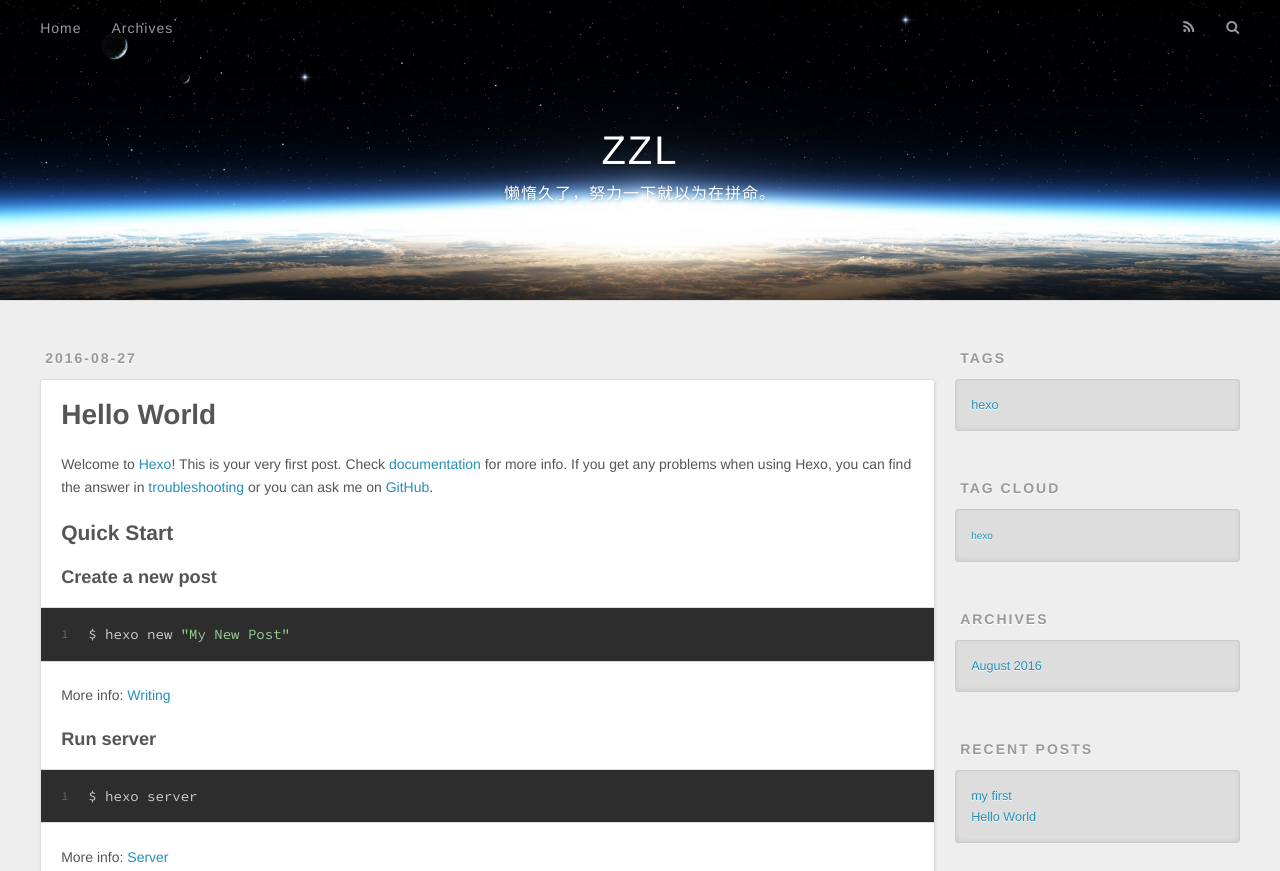
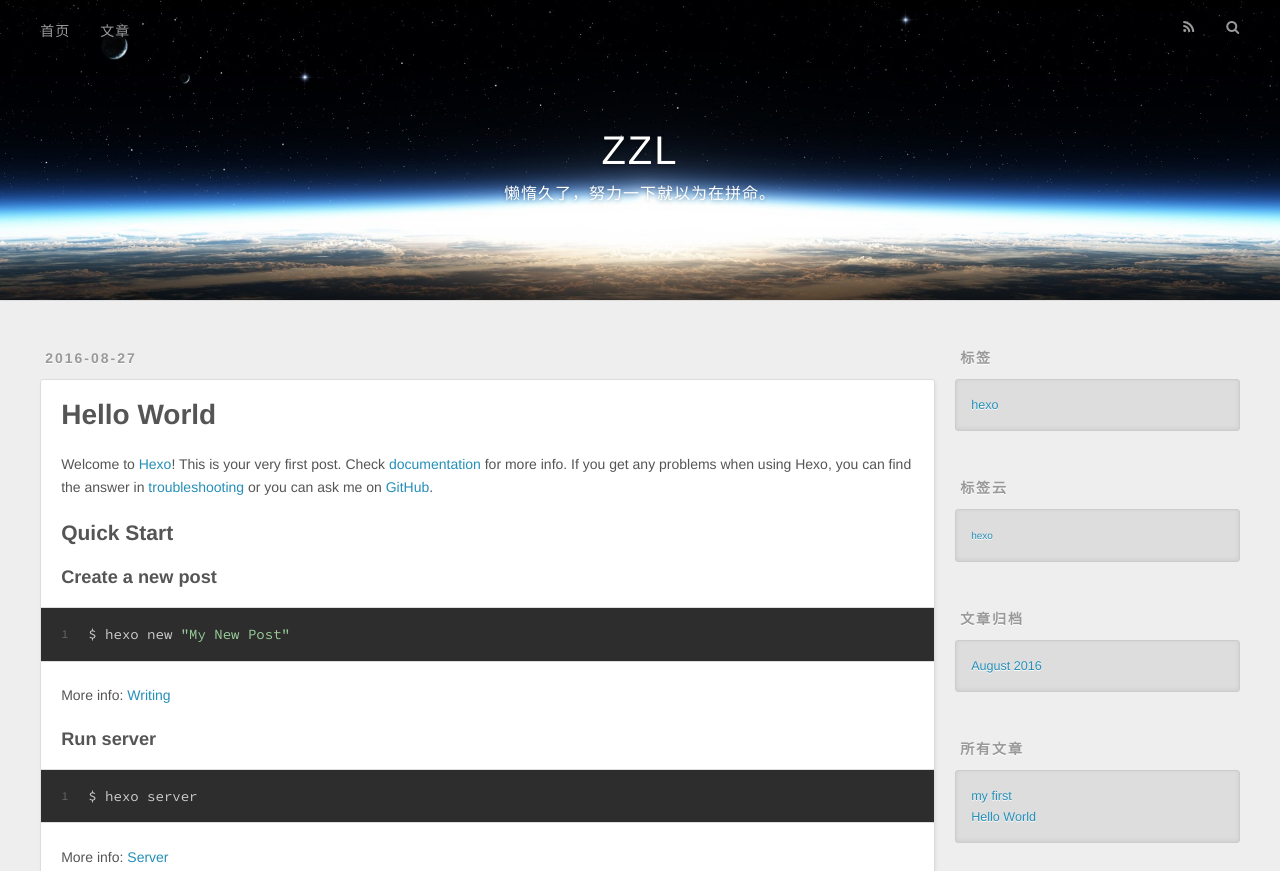
Before and after one commit to Alarm1673/Alarm1673.github.io, a plain HTML site: page 2016/08/27/hello-world/index.html in a window 1280 px wide. Shown: the top 871 px of the page. Drawn offline with nearby package versions, Linux system fonts and the light colour scheme; a script that the page names is missing.

Commit message:
Site updated: 2016-08-28 12:00:25

```diff
--- a/2016/08/27/hello-world/index.html
+++ b/2016/08/27/hello-world/index.html
@@ -52,9 +52,9 @@ Quick">
       <nav id="main-nav">
         <a id="main-nav-toggle" class="nav-icon"></a>
 
-          <a class="main-nav-link" href="/">Home</a>
+          <a class="main-nav-link" href="/">首页</a>
 
-          <a class="main-nav-link" href="/archives">Archives</a>
+          <a class="main-nav-link" href="/archives">文章</a>
 
       </nav>
       <nav id="sub-nav">
@@ -105,7 +105,7 @@ Quick">
 
     </div>
     <footer class="article-footer">
-      <a data-url="https://Alarm1673.github.io/blog/2016/08/27/hello-world/" data-id="cise0dhl400017aehbvbhrgse" class="article-share-link">Share</a>
+      <a data-url="https://Alarm1673.github.io/blog/2016/08/27/hello-world/" data-id="cise0dhl400017aehbvbhrgse" class="article-share-link">分享</a>
 
 
     </footer>
@@ -159,7 +159,7 @@ var duoshuoQuery = {short_name:"zzl123"};
 
 
   <div class="widget-wrap">
-    <h3 class="widget-title">Tags</h3>
+    <h3 class="widget-title">标签</h3>
     <div class="widget">
       <ul class="tag-list"><li class="tag-list-item"><a class="tag-list-link" href="/tags/hexo/">hexo</a></li></ul>
     </div>
@@ -169,7 +169,7 @@ var duoshuoQuery = {short_name:"zzl123"};
 
 
   <div class="widget-wrap">
-    <h3 class="widget-title">Tag Cloud</h3>
+    <h3 class="widget-title">标签云</h3>
     <div class="widget tagcloud">
       <a href="/tags/hexo/" style="font-size: 10px;">hexo</a>
     </div>
@@ -178,7 +178,7 @@ var duoshuoQuery = {short_name:"zzl123"};
 
 
   <div class="widget-wrap">
-    <h3 class="widget-title">Archives</h3>
+    <h3 class="widget-title">文章归档</h3>
     <div class="widget">
       <ul class="archive-list"><li class="archive-list-item"><a class="archive-list-link" href="/archives/2016/08/">August 2016</a></li></ul>
     </div>
@@ -188,7 +188,7 @@ var duoshuoQuery = {short_name:"zzl123"};
 
 
   <div class="widget-wrap">
-    <h3 class="widget-title">Recent Posts</h3>
+    <h3 class="widget-title">所有文章</h3>
     <div class="widget">
       <ul>
 
@@ -211,7 +211,7 @@ var duoshuoQuery = {short_name:"zzl123"};
       <footer id="footer">
 
   <div class="outer">
-    <div id="footer-info" class="inner">
+    <div id="footer-info" class="inner" style="text-align:cneter;">
       &copy; 2016 zilong.zhang<br>
       Powered by <a href="http://hexo.io/" target="_blank">Hexo</a>
     </div>
@@ -220,9 +220,9 @@ var duoshuoQuery = {short_name:"zzl123"};
     </div>
     <nav id="mobile-nav">
 
-    <a href="/" class="mobile-nav-link">Home</a>
+    <a href="/" class="mobile-nav-link">首页</a>
 
-    <a href="/archives" class="mobile-nav-link">Archives</a>
+    <a href="/archives" class="mobile-nav-link">文章</a>
 
 </nav>
 
```
